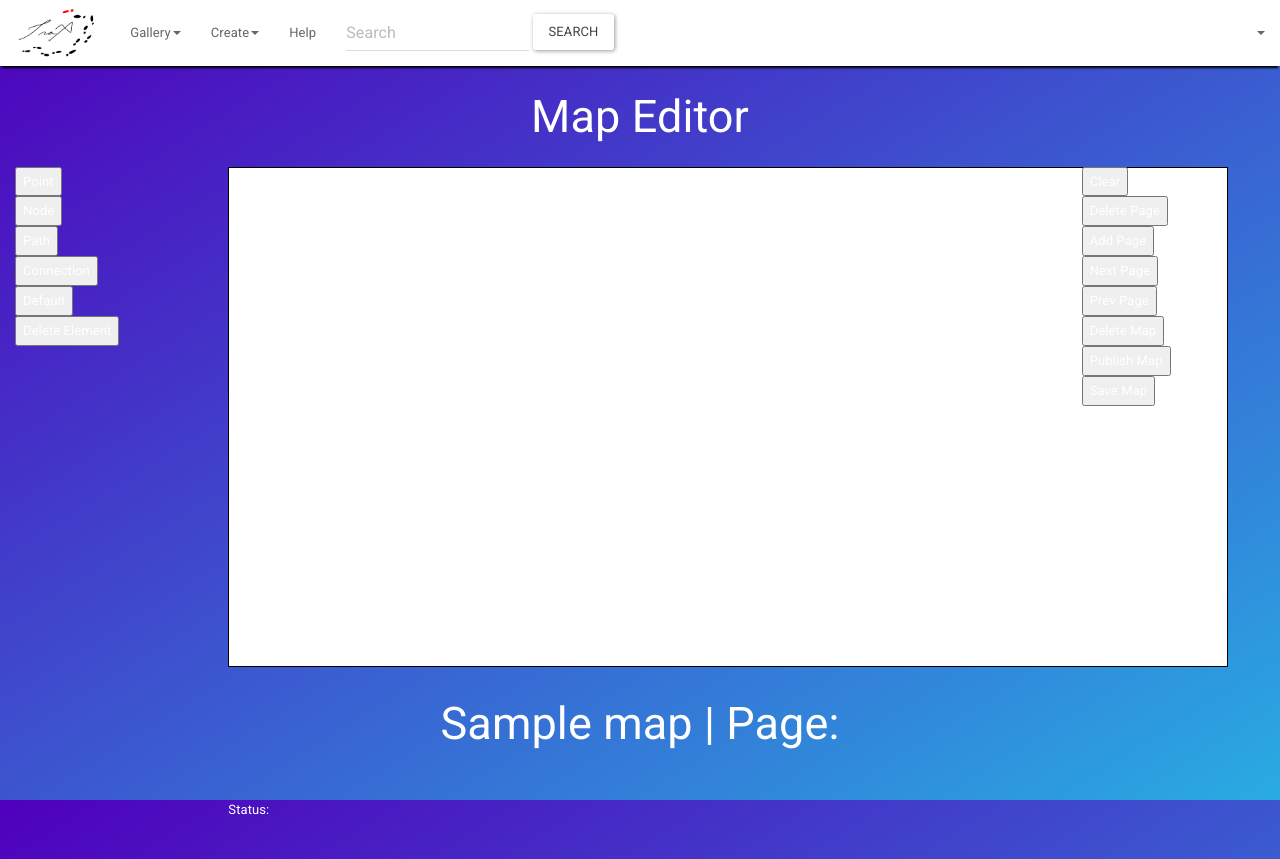
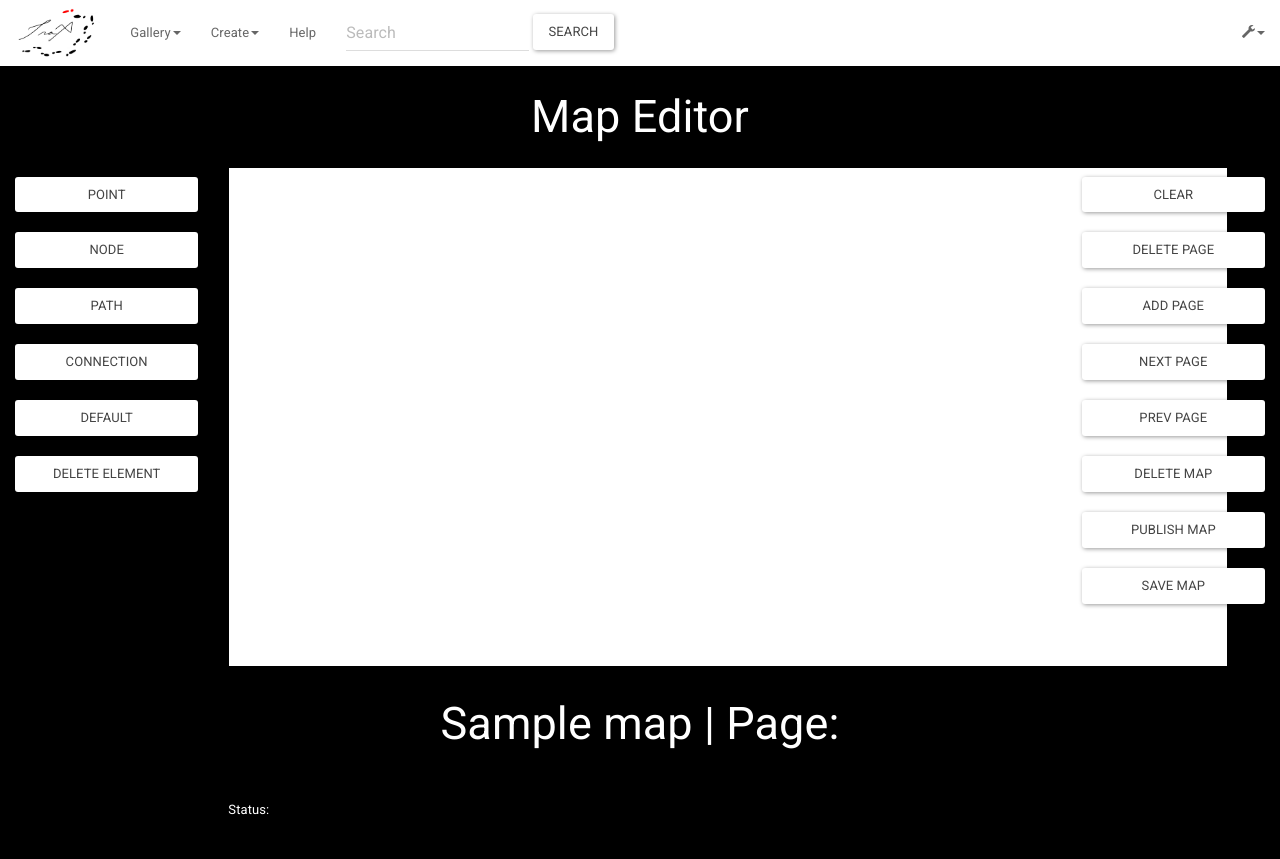
Before and after one commit to joel99/DoYourCodeWork, a Flask app: page /map/1/edit in a window 1280 px wide. Run offline with Flask 2, Linux system fonts and the light colour scheme; the visitor is signed in with stand-in values (Sample User, id 1); a database or web service that is not in the repository returns one stand-in record (values such as "Sample title"); some libraries are stand-ins or nearby versions; some web fonts are replaced.

Commit message:
Fix minor visual issues

```diff
--- a/project/app.py
+++ b/project/app.py
@@ -199,5 +199,5 @@ def getUserID():
 
 if __name__ == "__main__":
     app.debug = True
-    app.run()
-    #app.run(host=os.getenv('IP', '0.0.0.0'),port=int(os.getenv('PORT', 8080)))
+    #app.run()
+    app.run(host=os.getenv('IP', '0.0.0.0'),port=int(os.getenv('PORT', 8080)))
--- a/project/static/css/custom.css
+++ b/project/static/css/custom.css
@@ -1,11 +1,11 @@
 html{
     min-height: 100%;
     margin: 0;
-    background: blue; /* For browsers that do not support gradients */
-    background: -webkit-linear-gradient(left top, #4F00BC, #29ABE2); /* For Safari 5.1 to 6.0 */
-    background: -o-linear-gradient(bottom right, #4F00BC, #29ABE2); /* For Opera 11.1 to 12.0 */
-    background: -moz-linear-gradient(bottom right, #4F00BC, #29ABE2); /* For Firefox 3.6 to 15 */
-    background: linear-gradient(to bottom right, #4F00BC, #29ABE2); /* Standard syntax */
+    background: black; /* For browsers that do not support gradients */
+    //background: -webkit-linear-gradient(left top, #4F00BC, #29ABE2); /* For Safari 5.1 to 6.0 */
+    //background: -o-linear-gradient(bottom right, #4F00BC, #29ABE2); /* For Opera 11.1 to 12.0 */
+    //background: -moz-linear-gradient(bottom right, #4F00BC, #29ABE2); /* For Firefox 3.6 to 15 */
+    //background: linear-gradient(to bottom right, #4F00BC, #29ABE2); /* Standard syntax */
 }
 
 body{
@@ -90,3 +90,10 @@ h1, h2, #messagediv{
 #homeinput{
     height: 50px;
 }
+
+.edit{
+    margin: auto;
+    margin-bottom: 10px;
+    margin-top: 10px;
+    width: 100%;
+}
--- a/project/templates/base.html
+++ b/project/templates/base.html
@@ -4,6 +4,7 @@
   <head>
     <meta charset="utf-8">
     <meta name="viewport" content="width=device-width, initial-scale=1.0">
+    <link rel="stylesheet" type="text/css" href="https://maxcdn.bootstrapcdn.com/bootstrap/3.3.7/css/bootstrap.min.css" />
     <link rel="stylesheet" type="text/css" href="/static/css/bootstrap.min.css" />
     <link rel="stylesheet" type="text/css" href="/static/css/custom.css" />
     <title></title>
--- a/project/templates/home.html
+++ b/project/templates/home.html
@@ -4,7 +4,8 @@
 
 <div id="intro">
   <h1>
-  Join, do somehtongsfoifgdjij
+  Welcome to TraX
+
   </h1>
 </div>
 
--- a/project/templates/mapEdit.html
+++ b/project/templates/mapEdit.html
@@ -6,12 +6,12 @@
    <h2>Map Editor</h2>
 
     <div class="col-md-2">
-      <button id="ptBtn">Point</button><br>
-      <button id="nodeBtn">Node</button><br>
-      <button id="pathBtn">Path</button><br>
-      <button id="cnxnBtn">Connection</button><br>
-      <button id="defBtn">Default</button><br>
-      <button id="delElBtn">Delete Element</button>
+      <button id="ptBtn" class="btn btn-default edit">Point</button><br>
+      <button id="nodeBtn" class="btn btn-default edit">Node</button><br>
+      <button id="pathBtn" class="btn btn-default edit">Path</button><br>
+      <button id="cnxnBtn" class="btn btn-default edit">Connection</button><br>
+      <button id="defBtn" class="btn btn-default edit">Default</button><br>
+      <button id="delElBtn" class="btn btn-default edit">Delete Element</button>
 
     </div>
 
@@ -40,15 +40,15 @@
 
 
     <div class="col-md-2">
-      <button id="clrBtn">Clear</button><br>
-      <button id="delPgBtn">Delete Page</button><br>
-      <button id="addPgBtn">Add Page</button><br>
-      <button id="nextPgBtn">Next Page</button><br>
-      <button id="prevPgBtn">Prev Page</button><br>
+      <button id="clrBtn" class="btn btn-default edit">Clear</button><br>
+      <button id="delPgBtn" class="btn btn-default edit">Delete Page</button><br>
+      <button id="addPgBtn" class="btn btn-default edit">Add Page</button><br>
+      <button id="nextPgBtn" class="btn btn-default edit">Next Page</button><br>
+      <button id="prevPgBtn" class="btn btn-default edit">Prev Page</button><br>
 
-      <button id="delMapBtn">Delete Map</button><br>
-      <button id="pubMapBtn">Publish Map</button><br>
-      <button id="saveMapBtn">Save Map</button><br>
+      <button id="delMapBtn" class="btn btn-default edit">Delete Map</button><br>
+      <button id="pubMapBtn" class="btn btn-default edit">Publish Map</button><br>
+      <button id="saveMapBtn" class="btn btn-default edit">Save Map</button><br>
 
       <div id="uploadImgBtn">
       <form id="form_upload" action="/map/upload/" method="post" enctype="multipart/form-data">
```
